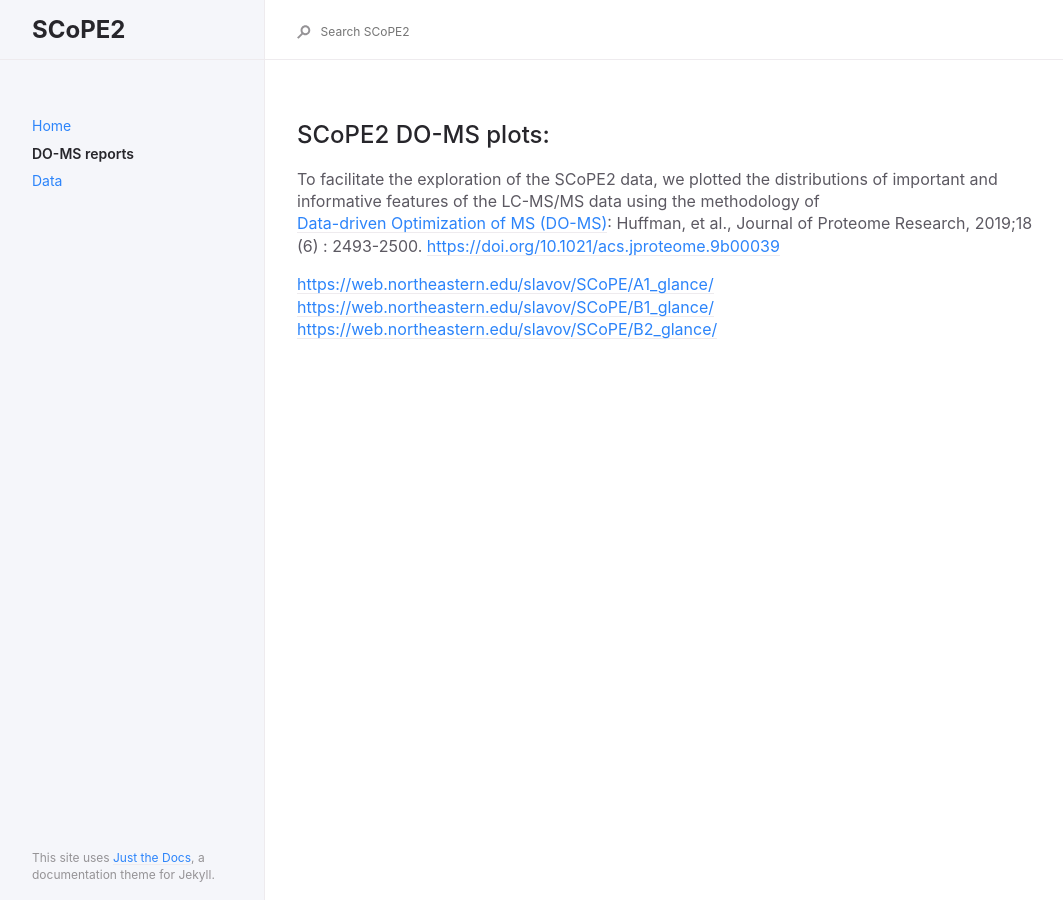
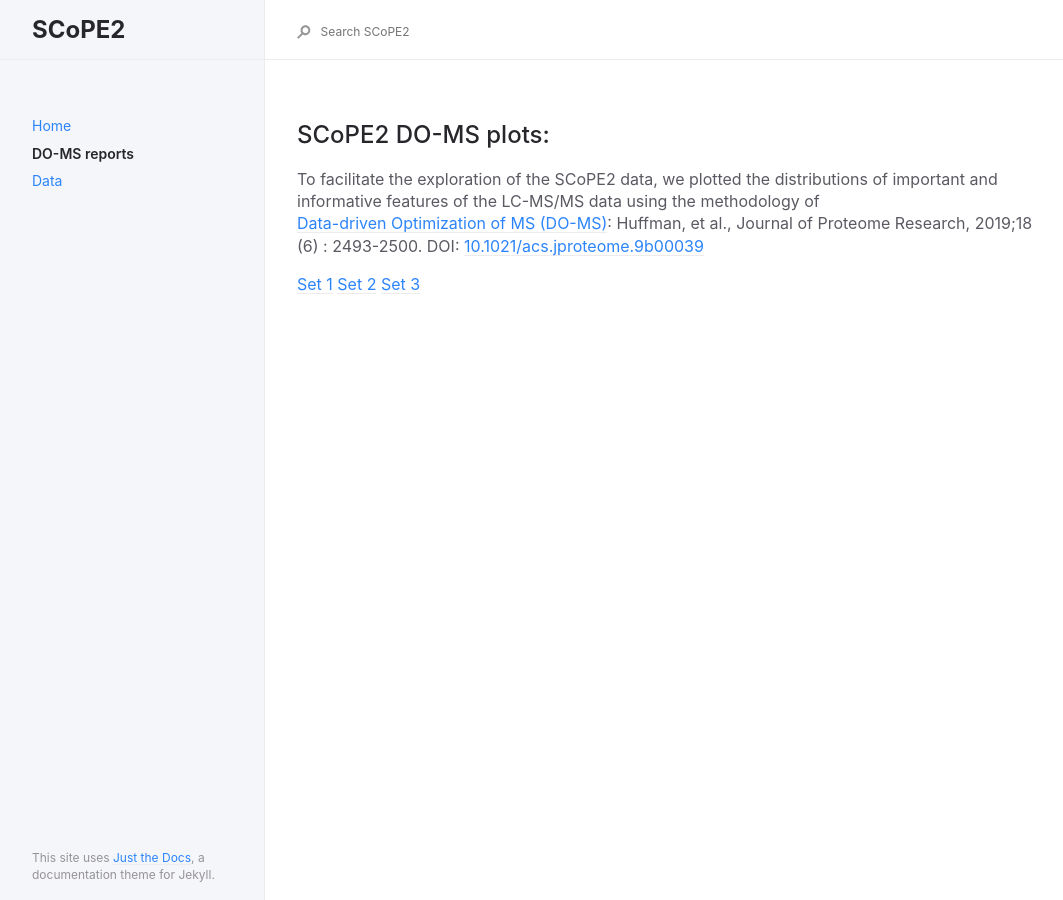
Before and after one commit to SlavovLab/SCoPE2, a Jekyll site: the page built from docs/docs/DO-MS_Reports.md, in a window 1280 px wide. Shown: the whole page, without its empty margins (91-1154 px from the left). Built offline with Jekyll 4.4.1, drawn with Linux system fonts in a browser that asks for light colours.

Commit message:
Update DO-MS_Reports.md

```diff
--- a/docs/docs/DO-MS_Reports.md
+++ b/docs/docs/DO-MS_Reports.md
@@ -7,9 +7,9 @@ permalink: docs/do-ms
 
 ## SCoPE2 DO-MS plots:
 
-To facilitate the exploration of the SCoPE2 data, we plotted the distributions of important and informative features of the LC-MS/MS data using the methodology of [Data-driven Optimization of MS (DO-MS)](https://do-ms.slavovlab.net): Huffman, et al., Journal of Proteome Research, 2019;18 (6) : 2493-2500. <https://doi.org/10.1021/acs.jproteome.9b00039>
+To facilitate the exploration of the SCoPE2 data, we plotted the distributions of important and informative features of the LC-MS/MS data using the methodology of [Data-driven Optimization of MS (DO-MS)](https://do-ms.slavovlab.net): Huffman, et al., Journal of Proteome Research, 2019;18 (6) : 2493-2500. DOI: [10.1021/acs.jproteome.9b00039](https://doi.org/10.1021/acs.jproteome.9b00039)
 
 
-<https://web.northeastern.edu/slavov/SCoPE/A1_glance/>
-<https://web.northeastern.edu/slavov/SCoPE/B1_glance/>
-<https://web.northeastern.edu/slavov/SCoPE/B2_glance/>
+[Set 1](https://web.northeastern.edu/slavov/SCoPE/A1_glance/)
+[Set 2](https://web.northeastern.edu/slavov/SCoPE/B1_glance/)
+[Set 3](https://web.northeastern.edu/slavov/SCoPE/B1_glance/)
```
